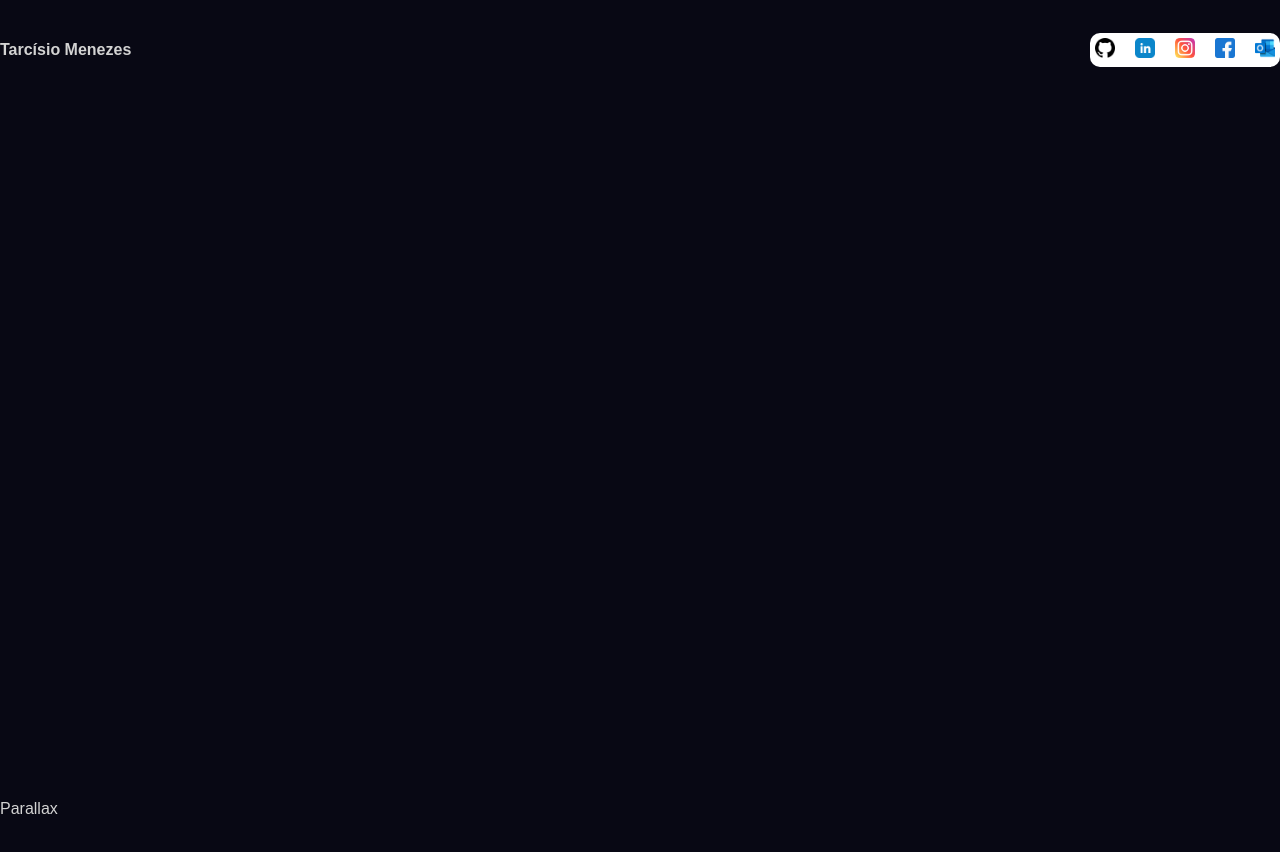
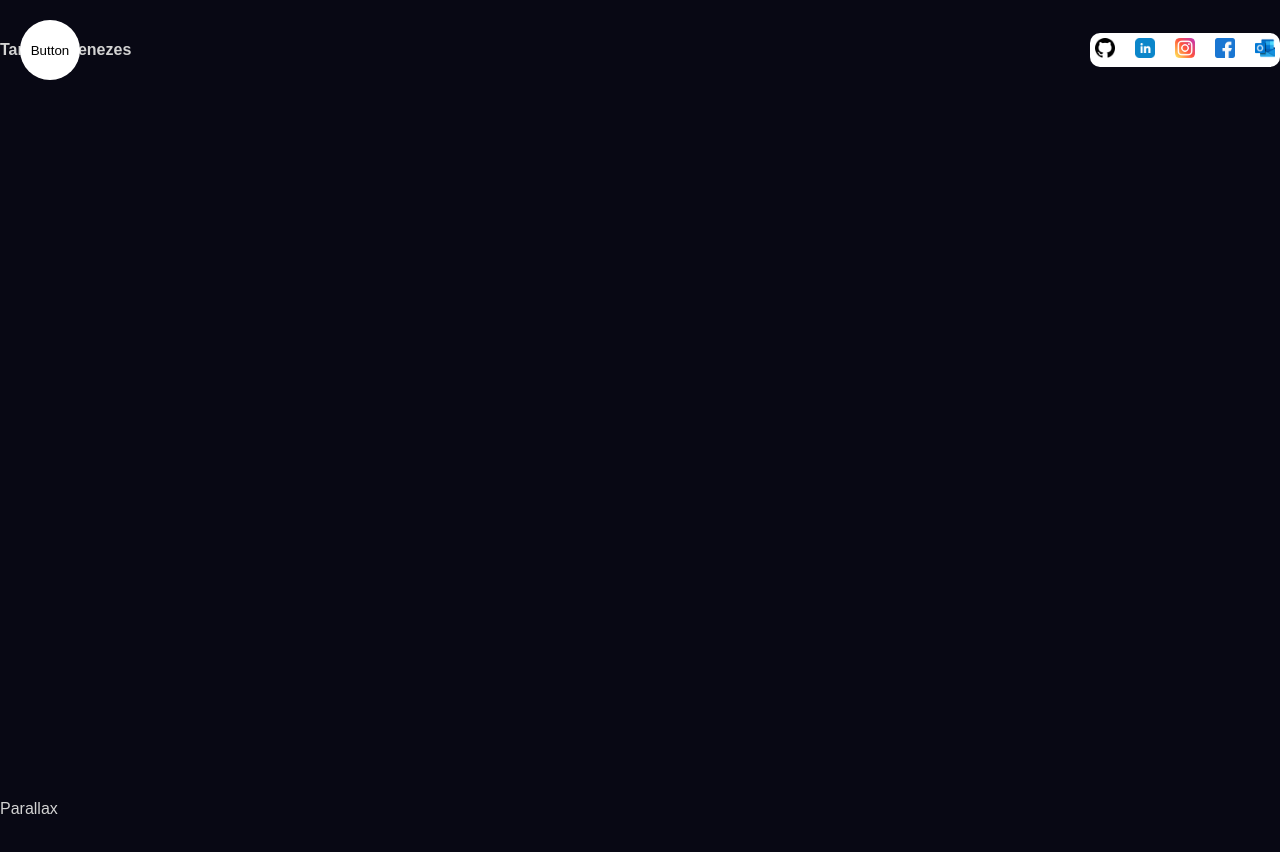
Before and after one commit to tarcisiomenezes2023/Portfolio, a React (Vite) app in the folder my-portfolio/: page / in a window 1280 px wide. Shown: the top 852 px of the page. Built offline with nearby package versions, Linux system fonts and the light colour scheme.

Commit message:
Dinamic button of sidebar created.

```diff
--- a/my-portfolio/src/App.tsx
+++ b/my-portfolio/src/App.tsx
@@ -1,7 +1,7 @@
 import React from "react"
 import "./app.scss"
 import Navbar from "./components/Navbar/Navbar"
-import Test from "./components/Test"
+
 
 
 const App: React.FC = () => {
--- a/my-portfolio/src/components/Navbar/Navbar.tsx
+++ b/my-portfolio/src/components/Navbar/Navbar.tsx
@@ -1,12 +1,14 @@
 import React from 'react'
 import "./navbar.scss"
 import { motion } from "framer-motion"
+import Sidebar from '../sidebar/Sidebar'
 
 
 const navbar: React.FC = () => {
   return (
     <div className='navbar'>
       {/* sidebar */}
+      <Sidebar />
       <div className='wrapper'>
         <motion.span initial={{opacity: 0, scale: 0.5}}
          animate={{opacity: 1, scale: 1}}
--- /dev/null
+++ b/my-portfolio/src/components/sidebar/Sidebar.tsx
@@ -0,0 +1,40 @@
+import React, { useState } from 'react';
+import { motion } from 'framer-motion';
+import './sidebar.scss';
+import ToggleButton from "./toggleButton/ToggleButton";
+import Links from './links/Links';
+
+const Sidebar: React.FC = () => {
+  const [open, setOpen] = useState<boolean>(false);
+
+  const variants = {
+    open: {
+      clipPath: 'circle(1200px at 50px 50px)',
+      transition: {
+        type: 'spring',
+        stiffness: 20,
+      },
+    },
+
+    closed: {
+      clipPath: 'circle(30px at 50px 50px)',
+      transition: {
+        delay: 0.5,
+        type: 'spring',
+        stiffness: 400,
+        damping: 40,
+      },
+    },
+  };
+
+  return (
+    <motion.div className='sidebar' animate={open ? 'open' : 'closed'}>
+      <motion.div className='bg' variants={variants}>
+        <Links />
+      </motion.div>
+      <ToggleButton setOpen={setOpen} />
+    </motion.div>
+  );
+};
+
+export default Sidebar;
--- /dev/null
+++ b/my-portfolio/src/components/sidebar/links/Links.tsx
@@ -0,0 +1,11 @@
+import React from 'react'
+
+const Links: React.FC = () => {
+  return (
+    <div className='links'>
+      Links
+    </div>
+  )
+}
+
+export default Links
--- /dev/null
+++ b/my-portfolio/src/components/sidebar/sidebar.scss
@@ -0,0 +1,44 @@
+.sidebar {
+    display: flex;
+    flex-direction: column;
+    align-items: center;
+    justify-content: center;
+    background-color: white;
+    color: black;
+    .bg  {
+        position: fixed;
+        top: 0;
+        left: 0;
+        bottom: 0;
+        width: 400px;
+        background: white;
+      .links {
+        position: absolute;
+        width: 100%;
+        height: 100%;
+        display: flex;
+        flex-direction: column;
+        align-items: center;
+        justify-content: center;
+        gap: 20px;
+
+        a {
+            font-size: 40px;
+        }
+      }
+    }
+
+    button {
+
+        width: 50px;
+        height: 50px;
+        border-radius: 50%;
+        position: fixed;
+        left: 25px;
+        top: 25px;
+        background-color: transparent;
+        border: none;
+        cursor: pointer;
+    }
+
+}
--- /dev/null
+++ b/my-portfolio/src/components/sidebar/toggleButton/ToggleButton.tsx
@@ -0,0 +1,15 @@
+import React from 'react';
+
+interface Props {
+  setOpen: React.Dispatch<React.SetStateAction<boolean>>;
+}
+
+const ToggleButton: React.FC<Props> = ({ setOpen }) => {
+  return (
+    <button onClick={() => setOpen((prev) => !prev)}>
+      Button
+    </button>
+  );
+};
+
+export default ToggleButton;
```
